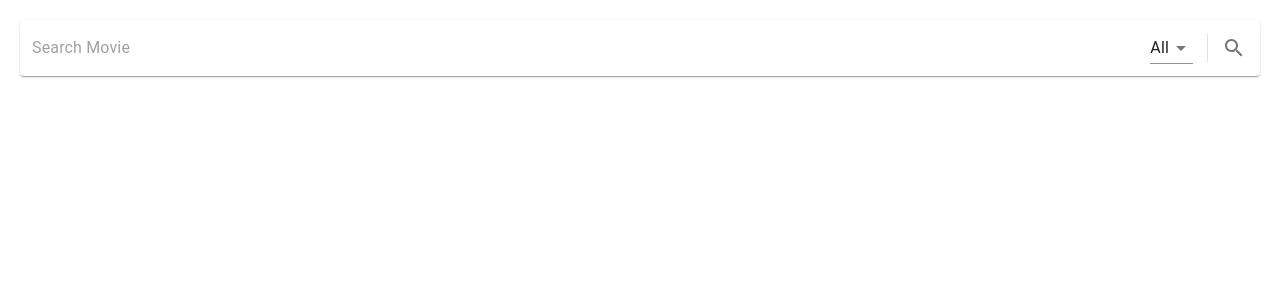
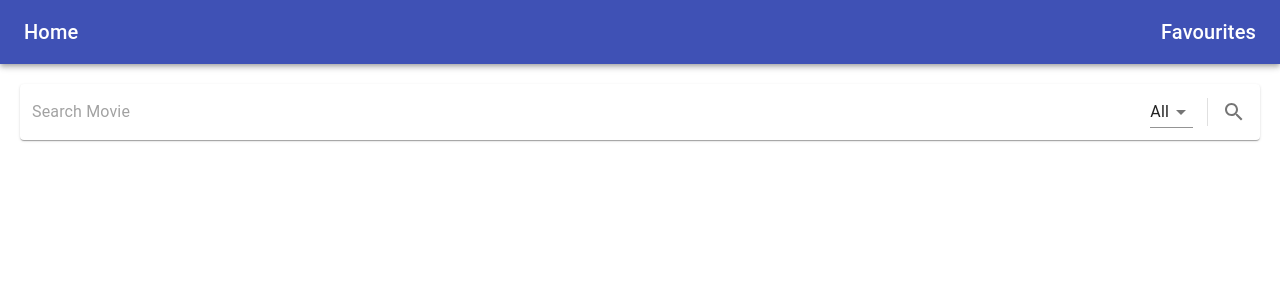
Before and after one commit to jaideepghosh/ombd-react, a React (Create React App) app: page / in a window 1280 px wide. Shown: the top 300 px of the page. Built offline with nearby package versions, Linux system fonts and the light colour scheme.

Commit message:
feat(app):Added app-bar.

```diff
--- a/src/App.js
+++ b/src/App.js
@@ -10,6 +10,9 @@ import Select from "@material-ui/core/Select";
 import MenuItem from "@material-ui/core/MenuItem";
 import Grid from "@material-ui/core/Grid";
 import RecipeReviewCard from "./components/card";
+import AppBar from "@material-ui/core/AppBar";
+import Toolbar from "@material-ui/core/Toolbar";
+import Typography from "@material-ui/core/Typography";
 
 const OMDB_API_KEY = process.env.OMDB_KEY ? process.env.OMDB_KEY : "a3136a8c";
 
@@ -21,6 +24,13 @@ const useStyles = makeStyles((theme) => ({
     alignItems: "center"
     // width: 400
   },
+  appbar_root: {
+    flexGrow: 1
+  },
+  title: {
+    flexGrow: 1
+  },
+
   input: {
     marginLeft: theme.spacing(1),
     flex: 1
@@ -75,6 +85,17 @@ export default function CustomizedInputBase() {
 
   return (
     <div>
+      <div className={classes.appbar_root}>
+        <AppBar position="static">
+          <Toolbar>
+            <Typography variant="h6" className={classes.title}>
+              Home
+            </Typography>
+            <Typography variant="h6">Favourites</Typography>
+          </Toolbar>
+        </AppBar>
+      </div>
+
       <Paper component="form" className={classes.root}>
         <InputBase
           className={classes.input}
```
